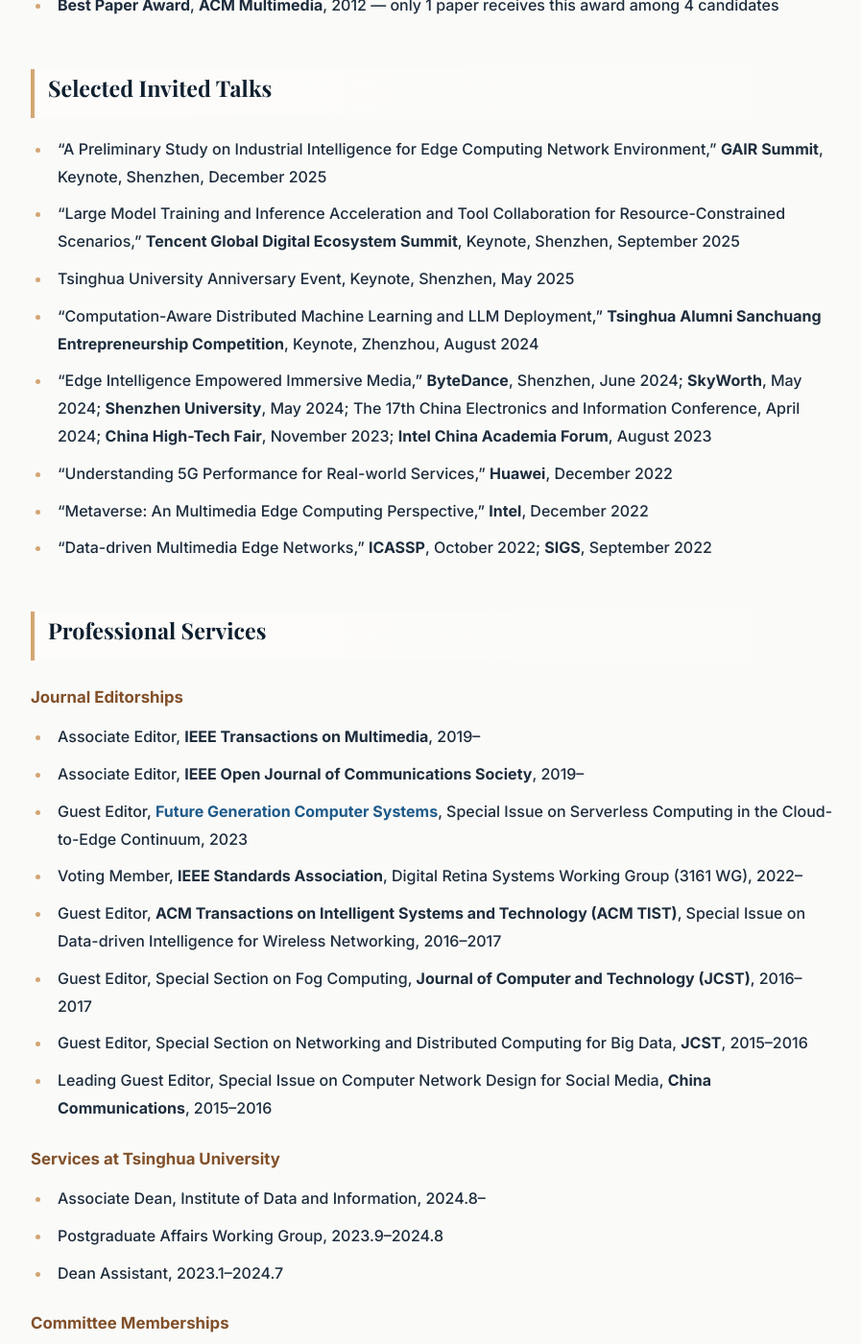
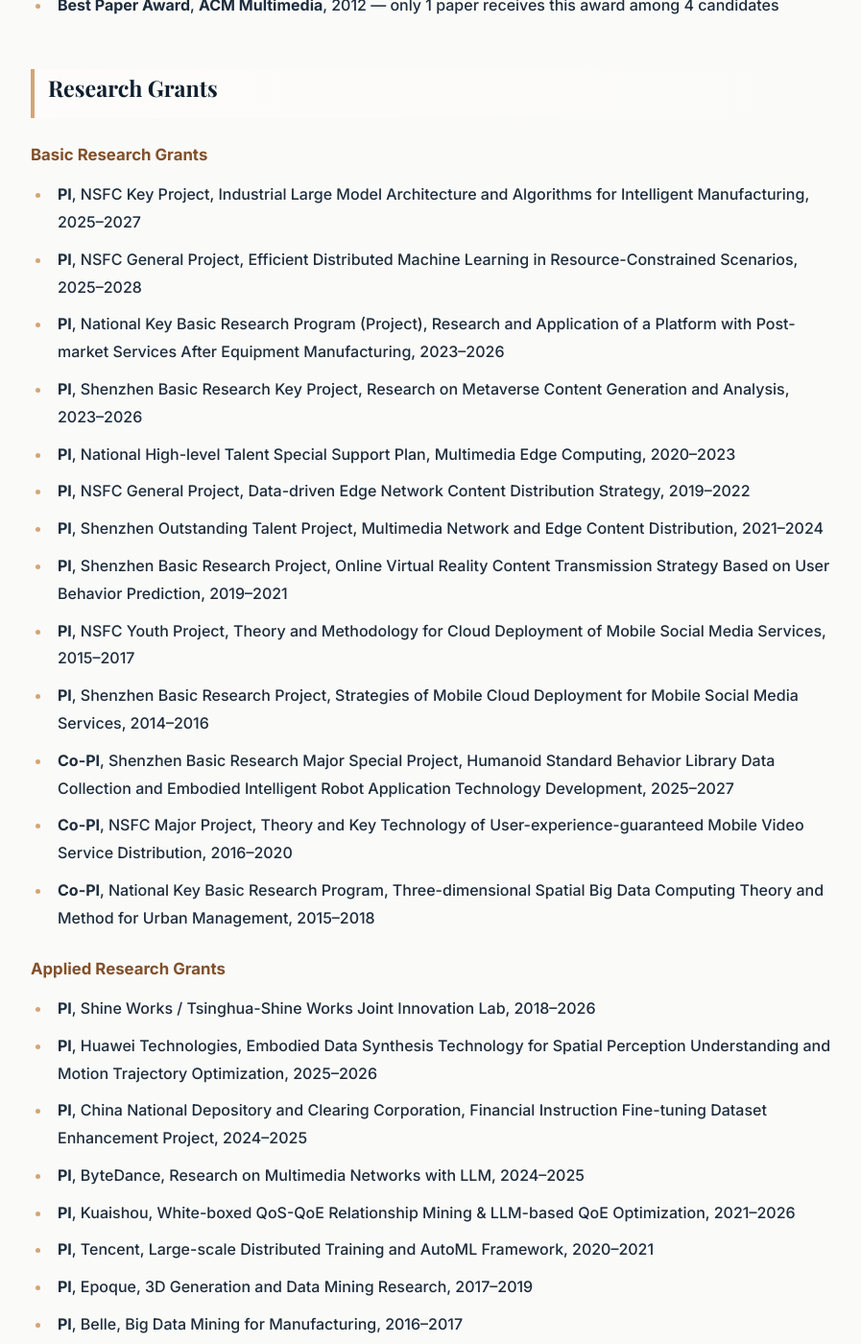
Before and after one commit to mmlab-sigs/groups, a Jekyll site: the page zwang/biography.html, which Jekyll copies as it is, in a window 1280 px wide and 1400 px high, scrolled down 3848 px. Shown: the whole window at 96% size, without its empty margins (190-1087 px from the left). Built offline with Jekyll 4.4.1, drawn with Linux system fonts in a browser that asks for light colours; some of the changed text lies outside the part shown.

Commit message:
bio +grants

```diff
--- a/zwang/biography.html
+++ b/zwang/biography.html
@@ -141,6 +141,39 @@
 
 
 
+		<h3><a name="grants"></a>Research Grants</h3>
+
+		<h4 style="margin: 24px 0 12px 0; font-size: 1.05rem; color: var(--color-accent);">Basic Research Grants</h4>
+		<ul>
+			<li> <b>PI</b>, NSFC Key Project, Industrial Large Model Architecture and Algorithms for Intelligent Manufacturing, 2025&ndash;2027 </li>
+			<li> <b>PI</b>, NSFC General Project, Efficient Distributed Machine Learning in Resource-Constrained Scenarios, 2025&ndash;2028 </li>
+			<li> <b>PI</b>, National Key Basic Research Program (Project), Research and Application of a Platform with Post-market Services After Equipment Manufacturing, 2023&ndash;2026 </li>
+			<li> <b>PI</b>, Shenzhen Basic Research Key Project, Research on Metaverse Content Generation and Analysis, 2023&ndash;2026 </li>
+			<li> <b>PI</b>, National High-level Talent Special Support Plan, Multimedia Edge Computing, 2020&ndash;2023 </li>
+			<li> <b>PI</b>, NSFC General Project, Data-driven Edge Network Content Distribution Strategy, 2019&ndash;2022 </li>
+			<li> <b>PI</b>, Shenzhen Outstanding Talent Project, Multimedia Network and Edge Content Distribution, 2021&ndash;2024 </li>
+			<li> <b>PI</b>, Shenzhen Basic Research Project, Online Virtual Reality Content Transmission Strategy Based on User Behavior Prediction, 2019&ndash;2021 </li>
+			<li> <b>PI</b>, NSFC Youth Project, Theory and Methodology for Cloud Deployment of Mobile Social Media Services, 2015&ndash;2017 </li>
+			<li> <b>PI</b>, Shenzhen Basic Research Project, Strategies of Mobile Cloud Deployment for Mobile Social Media Services, 2014&ndash;2016 </li>
+			<li> <b>Co-PI</b>, Shenzhen Basic Research Major Special Project, Humanoid Standard Behavior Library Data Collection and Embodied Intelligent Robot Application Technology Development, 2025&ndash;2027 </li>
+			<li> <b>Co-PI</b>, NSFC Major Project, Theory and Key Technology of User-experience-guaranteed Mobile Video Service Distribution, 2016&ndash;2020 </li>
+			<li> <b>Co-PI</b>, National Key Basic Research Program, Three-dimensional Spatial Big Data Computing Theory and Method for Urban Management, 2015&ndash;2018 </li>
+		</ul>
+
+		<h4 style="margin: 24px 0 12px 0; font-size: 1.05rem; color: var(--color-accent);">Applied Research Grants</h4>
+		<ul>
+			<li> <b>PI</b>, Shine Works / Tsinghua-Shine Works Joint Innovation Lab, 2018&ndash;2026 </li>
+			<li> <b>PI</b>, Huawei Technologies, Embodied Data Synthesis Technology for Spatial Perception Understanding and Motion Trajectory Optimization, 2025&ndash;2026 </li>
+			<li> <b>PI</b>, China National Depository and Clearing Corporation, Financial Instruction Fine-tuning Dataset Enhancement Project, 2024&ndash;2025 </li>
+			<li> <b>PI</b>, ByteDance, Research on Multimedia Networks with LLM, 2024&ndash;2025 </li>
+			<li> <b>PI</b>, Kuaishou, White-boxed QoS-QoE Relationship Mining &amp; LLM-based QoE Optimization, 2021&ndash;2026 </li>
+			<li> <b>PI</b>, Tencent, Large-scale Distributed Training and AutoML Framework, 2020&ndash;2021 </li>
+			<li> <b>PI</b>, Epoque, 3D Generation and Data Mining Research, 2017&ndash;2019 </li>
+			<li> <b>PI</b>, Belle, Big Data Mining for Manufacturing, 2016&ndash;2017 </li>
+			<li> <b>PI</b>, Tencent, WIFI Knowledge Graph System Research, 2015&ndash;2016 </li>
+			<li> <b>PI</b>, Tencent, Research on Edge Content Transport Architecture, Strategy and Potential Performance, 2014&ndash;2015 </li>
+		</ul>
+
 		<h3><a name="talks"></a>Selected Invited Talks</h3>
 		<ul>
 			<li> &ldquo;A Preliminary Study on Industrial Intelligence for Edge Computing Network Environment,&rdquo; <b>GAIR Summit</b>, Keynote, Shenzhen, December 2025 </li>
```
